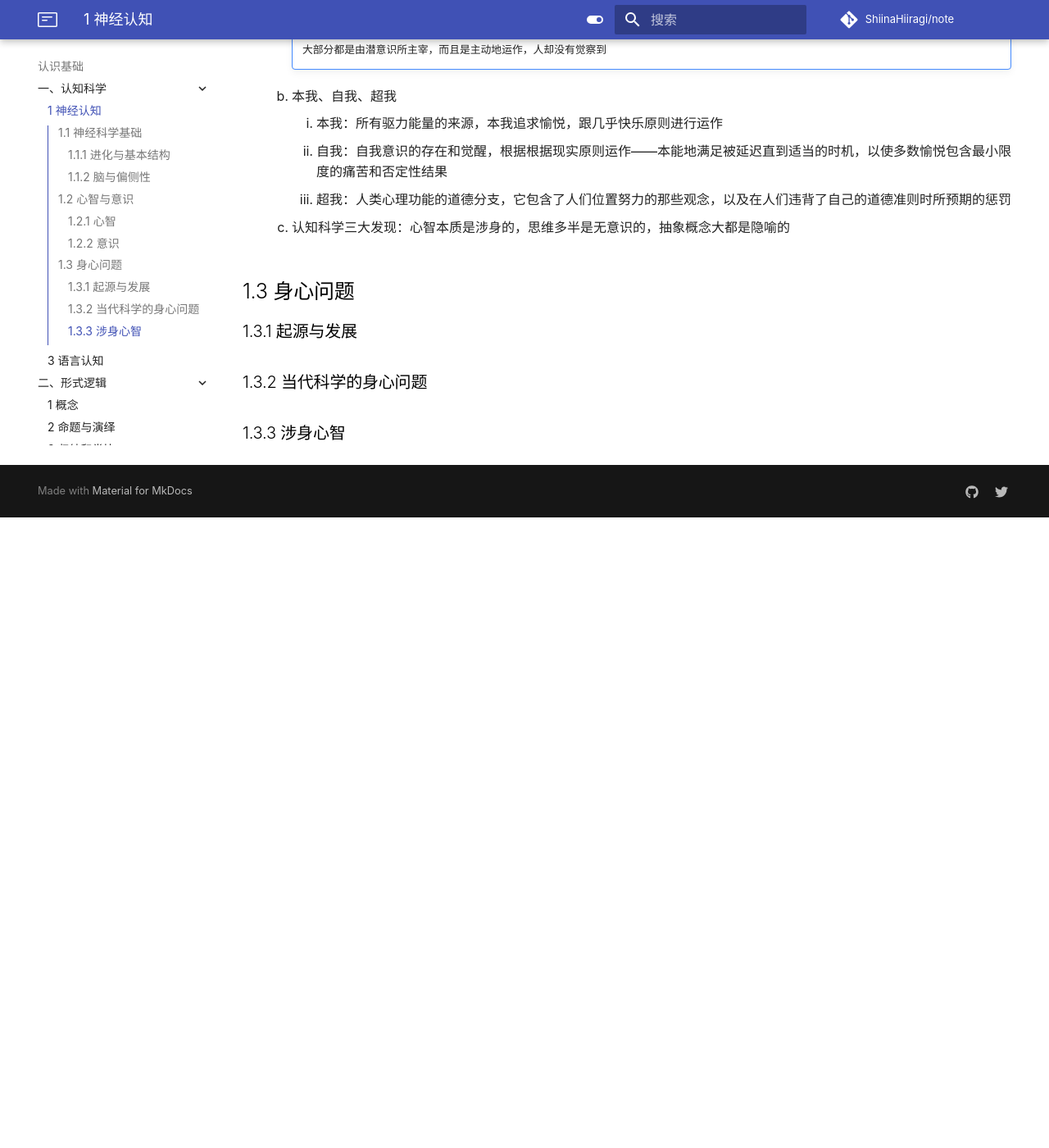
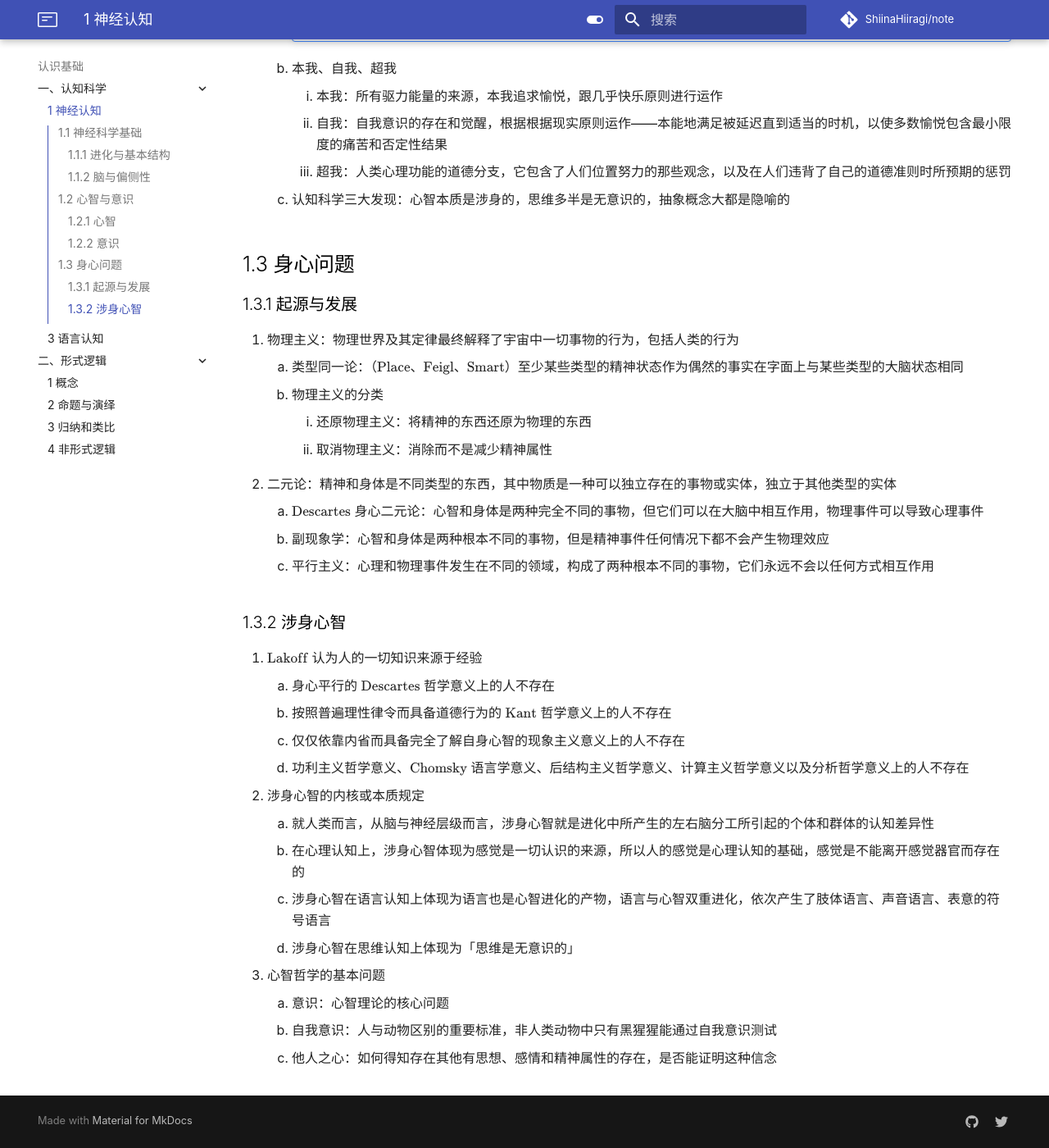
Before and after one commit to ShiinaHiiragi/note, an MkDocs documentation site: the page built from docs/cogn/cogn/nerve.md, in a window 1280 px wide and 1400 px high, scrolled down 3783 px. Shown: the whole window at 82% size. Built offline with MkDocs 1.6.1 and Material for MkDocs 9.7.7, drawn with Linux system fonts in a browser that asks for light colours; comment, search, counter and statistics services are not loaded; before the commit the page ends 4414 px from its top, so only the background shows below that; some of the changed text lies outside the part shown.

Commit message:
finish nerve

```diff
--- a/docs/cogn/cogn/nerve.md
+++ b/docs/cogn/cogn/nerve.md
@@ -114,7 +113,28 @@
 
 ## 1.3 身心问题
 ### 1.3.1 起源与发展
+1. 物理主义：物理世界及其定律最终解释了宇宙中一切事物的行为，包括人类的行为
+    1. 类型同一论：（$\text{Place}$、$\text{Feigl}$、$\text{Smart}$）至少某些类型的精神状态作为偶然的事实在字面上与某些类型的大脑状态相同
+    2. 物理主义的分类
+        1. 还原物理主义：将精神的东西还原为物理的东西
+        2. 取消物理主义：消除而不是减少精神属性
+2. 二元论：精神和身体是不同类型的东西，其中物质是一种可以独立存在的事物或实体，独立于其他类型的实体
+    1. $\text{Descartes}$ 身心二元论：心智和身体是两种完全不同的事物，但它们可以在大脑中相互作用，物理事件可以导致心理事件
+    2. 副现象学：心智和身体是两种根本不同的事物，但是精神事件任何情况下都不会产生物理效应
+    3. 平行主义：心理和物理事件发生在不同的领域，构成了两种根本不同的事物，它们永远不会以任何方式相互作用
 
-### 1.3.2 当代科学的身心问题
-
-### 1.3.3 涉身心智
+### 1.3.2 涉身心智
+1. $\text{Lakoff}$ 认为人的一切知识来源于经验
+    1. 身心平行的 $\text{Descartes}$ 哲学意义上的人不存在
+    2. 按照普遍理性律令而具备道德行为的 $\text{Kant}$ 哲学意义上的人不存在
+    3. 仅仅依靠内省而具备完全了解自身心智的现象主义意义上的人不存在
+    4. 功利主义哲学意义、$\text{Chomsky}$ 语言学意义、后结构主义哲学意义、计算主义哲学意义以及分析哲学意义上的人不存在
+2. 涉身心智的内核或本质规定
+    1. 就人类而言，从脑与神经层级而言，涉身心智就是进化中所产生的左右脑分工所引起的个体和群体的认知差异性
+    2. 在心理认知上，涉身心智体现为感觉是一切认识的来源，所以人的感觉是心理认知的基础，感觉是不能离开感觉器官而存在的
+    3. 涉身心智在语言认知上体现为语言也是心智进化的产物，语言与心智双重进化，依次产生了肢体语言、声音语言、表意的符号语言
+    4. 涉身心智在思维认知上体现为「思维是无意识的」
+3. 心智哲学的基本问题
+    1. 意识：心智理论的核心问题
+    2. 自我意识：人与动物区别的重要标准，非人类动物中只有黑猩猩能通过自我意识测试
+    3. 他人之心：如何得知存在其他有思想、感情和精神属性的存在，是否能证明这种信念
```
Also changed, not shown: other parts of docs/cogn/cogn/nerve.md (+4 -5 lines), docs/cogn/cogn/psyc.md (added, +12 -0 lines), docs/index.md (+1 -1 lines).
